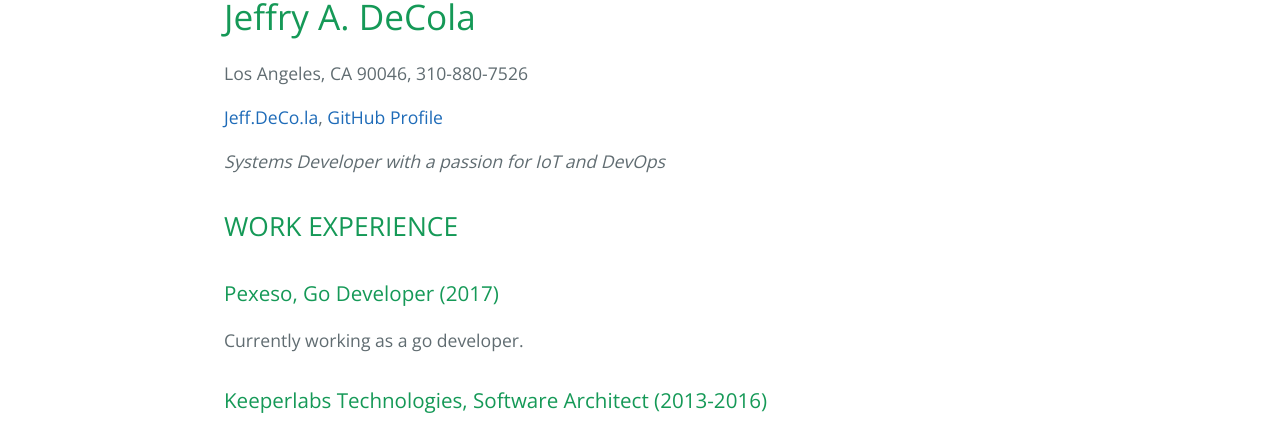
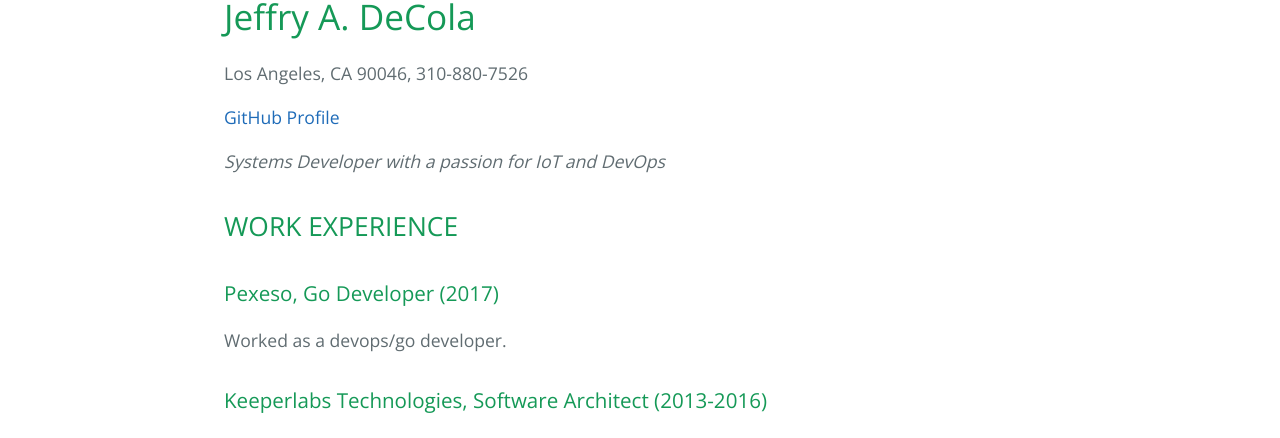
Before and after one commit to JeffDeCola/jeffdecola.github.io, a Jekyll site: the page built from RESUME.md, in a window 1280 px wide. Shown: the part 378-816 px from the top of the page. Built offline with Jekyll 4.4.1, drawn with Linux system fonts in a browser that asks for light colours; our own code applies the rules of GitHub Pages for plain Markdown files.

Commit message:
udated resume

```diff
--- a/RESUME.md
+++ b/RESUME.md
@@ -2,7 +2,7 @@
 Los Angeles, CA 90046,
 310-880-7526
 
-[Jeff.DeCo.la](http://jeff.deco.la), [GitHub Profile](https://jeffdecola.github.io/)
+[GitHub Profile](https://github.com/JeffDeCola)
 
 _Systems Developer with a passion for IoT and DevOps_
 
@@ -10,7 +10,7 @@
 
 ### Pexeso, Go Developer (2017)
 
-Currently working as a go developer.
+Worked as a devops/go developer.
 
 ### Keeperlabs Technologies, Software Architect (2013-2016)
 
@@ -62,7 +62,7 @@
 IEEE, Chapter Vice President
 
 Master's Thesis:
-["A High-Level Design Framework Illustrating Technology Migration"](http://librarycatalog.unh.edu/search~S5?/aDeCola%2C+Jeffry+A/adecola+jeffry+a/-3%2C-1%2C0%2CB/frameset&FF=adecola+jeffry+a&1%2C1%2C)
+["A High-Level Design Framework Illustrating Technology Migration"](https://unh.primo.exlibrisgroup.com/discovery/fulldisplay?docid=alma991007116219805221&context=L&vid=01USNH_UNH:MAIN&search_scope=MyInst_and_CI&tab=Everything&lang=en)
 
 ## PUBLICATIONS
 
```
